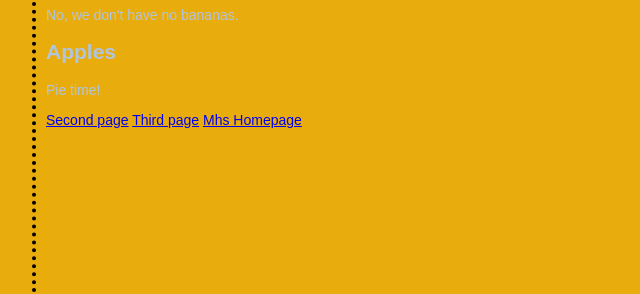
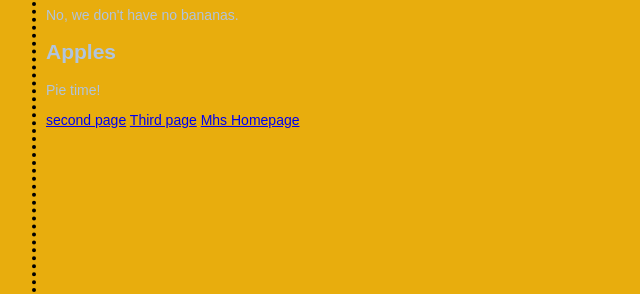
Before and after one commit to Sparks5/Fruit-Stand, a plain HTML site: page index.html in a window 1280 px wide. Shown: the part 332-626 px from the top of the page, 224-864 px from the left. Drawn offline with Linux system fonts and the light colour scheme.

Commit message:
Update index.html

```diff
--- a/index.html
+++ b/index.html
@@ -22,7 +22,7 @@
         <h2>Apples</h2>
         <p>Pie time!</p>
     </body>
-    <a href="docs/my.html"target="_black"> Second page</a>
+    <a href="docs/my.html"target="_black"> second page</a>
      <a href="docs/3rd.html"target="_black"> Third page</a>
     <a href="https://boe.mono.k12.wv.us/2/home">Mhs Homepage</a>
         </html>
```
